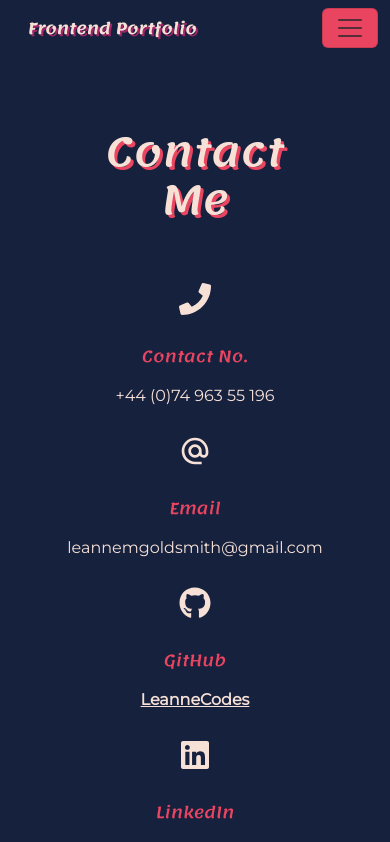
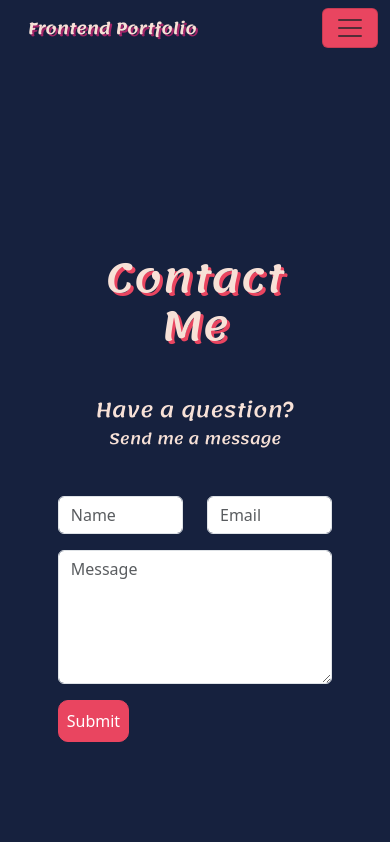
Before and after one commit to LeanneCodes/react-portfolio, a React (Vite) app: page /react-portfolio/contact in a window 390 px wide. Shown: the top 842 px of the page. Built offline with nearby package versions, Linux system fonts and the light colour scheme.

Commit message:
update contact section

```diff
--- a/src/components/pages/Contact.jsx
+++ b/src/components/pages/Contact.jsx
@@ -44,34 +44,9 @@ const Contact = () => {
   return (
     // contact info
     <div className='contact-container container-fluid'>
-      <div className='w-75 mx-auto'>
-        <h1 className='mt-4 contact-title'>Contact Me</h1>
-        <div className='contact-grid'>
-          <div className='contact-info'>
-            <div className='contact-icon'>{<FaPhone />}</div>
-            <p>Contact No.</p>
-            <p>+44 (0)74 963 55 196</p>
-          </div>
-          <div className='contact-info'>
-            <div className='contact-icon'>{<MdAlternateEmail />}</div>
-            <p>Email</p>
-            <p>leannemgoldsmith@gmail.com</p>
-          </div>
-          <div className='contact-info'>
-            <div className='contact-icon'>{<FaGithub />}</div>
-            <p>GitHub</p>
-            <p><a href="https://github.com/LeanneCodes" target='_blank'>LeanneCodes</a></p>
-          </div>
-          <div className='contact-info'>
-            <div className='contact-icon'>{<FaLinkedin />}</div>
-            <p>LinkedIn</p>
-            <p><a href="https://www.linkedin.com/in/leanne-m-goldsmith/" target='_blank'>Leanne Goldsmith</a></p>
-          </div>
-        </div>
-      </div>
-
       {/* contact form */}
       <div className='w-75 mx-auto message-container'>
+      <h1 className='mt-4 contact-title'>Contact Me</h1>
         <div className='email-header'>
           <h2 className='message'>Have a question?</h2>
           <h4 className='message'>Send me a message</h4>
--- a/src/components/styles/Contact.css
+++ b/src/components/styles/Contact.css
@@ -3,33 +3,6 @@
     display: flex;
     flex-direction: column;
     justify-content: space-evenly;
-}
-
-.contact-grid {
-    display: grid;
-    grid-template-columns: auto auto auto auto;
-}
-
-.contact-info {
-    display: flex;
-    flex-direction: column;
-    justify-content: space-around;
-    align-items: center;
-}
-
-.contact-info p:first-of-type {
-    color: var(--coral);
-    font-weight: 500;
-    font-family: var(--title);
-}
-
-.contact-info p a {
-    color: var(--cream);
-}
-
-.contact-icon {
-    font-size: 4rem;
-    margin-bottom: 1.5rem;
 }
 
 .message {
@@ -62,23 +35,9 @@
 }
 
 @media screen and (max-width: 1024px) {
-    .contact-grid {
-        display: grid;
-        grid-template-columns: 1fr 1fr;
-        margin-bottom: 2rem;
-    }
-
-    .contact-icon {
-        font-size: 2rem;
-    }
-
     .contact-title {
         font-size: 3.5rem !important;
         padding: 1rem 0 !important;
-    }
-
-    .contact-container {
-        padding: 2rem;
     }
 
     .message-container {
@@ -86,21 +45,7 @@
     }
 }
 
-@media screen and (max-width: 768px) {
-    .contact-grid {
-        display: grid;
-        grid-template-columns: 1fr 1fr;
-        margin-bottom: 2rem;
-    }
-}
-
 @media screen and (max-width: 425px) {
-    .contact-grid {
-        display: grid;
-        grid-template-columns: 1fr;
-        margin-bottom: 2rem;
-    }
-
     .message-container {
         margin-top: 1rem;
     }
@@ -111,12 +56,6 @@
 }
 
 @media screen and (max-width: 320px) {
-    .contact-grid {
-        display: grid;
-        grid-template-columns: 225px;
-        margin-bottom: 2rem;
-    }
-
     .email-header h2 {
         font-size: 22px !important;
     }
```
